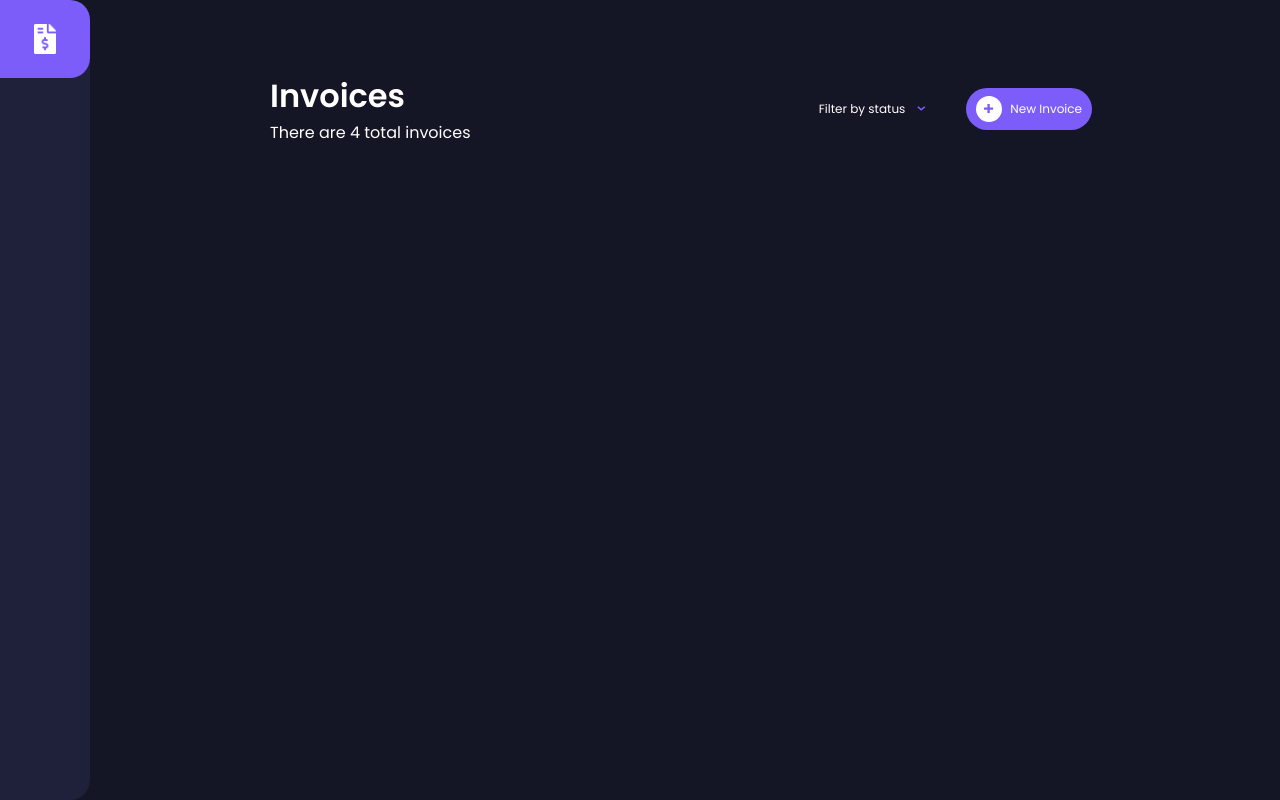
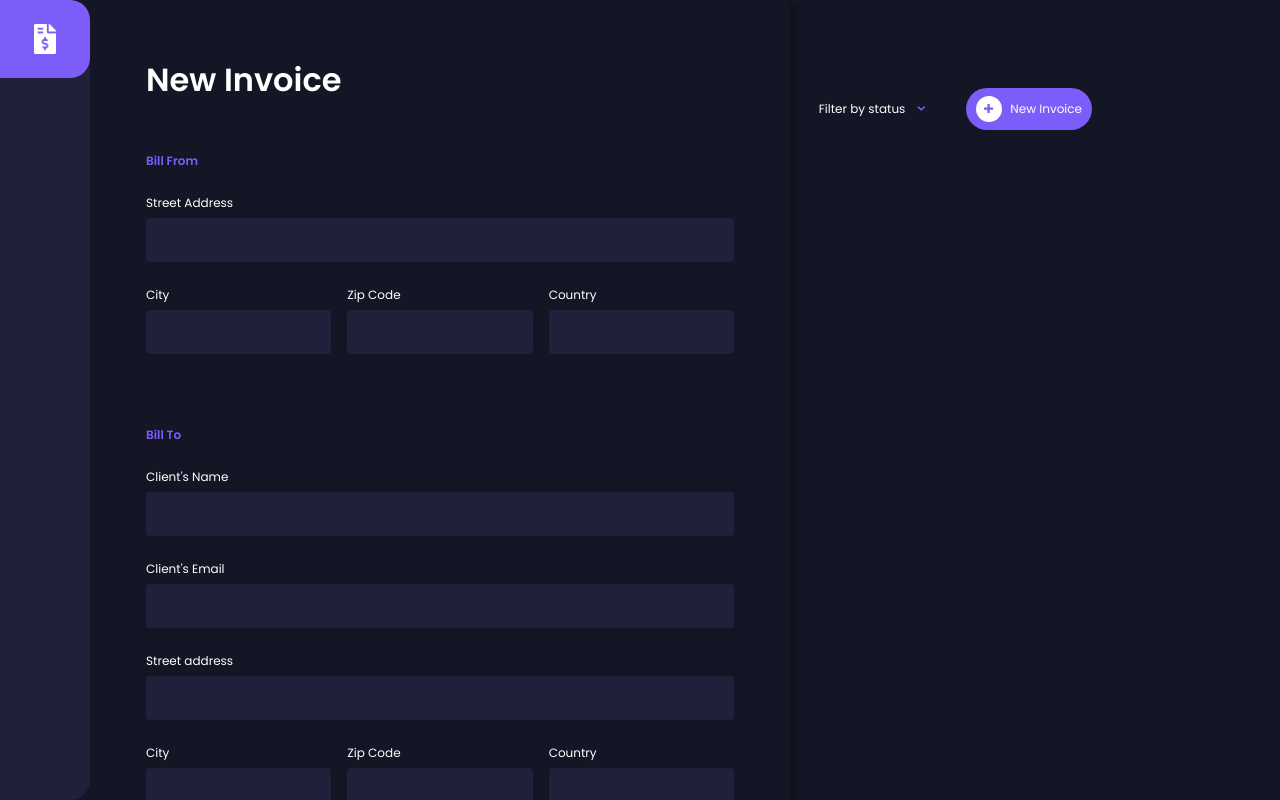
Before and after one commit to Abdul-Wahab12/InvoiceApp, a Vue app: page /#/ in a window 1280 px wide. Built offline with nearby package versions, Linux system fonts and the light colour scheme.

Commit message:
Added: add Invoice Modal form for creating new invoice

```diff
--- a/src/App.vue
+++ b/src/App.vue
@@ -3,6 +3,7 @@
     <div v-if="!mobile" class="app flex flex-column">
       <Navigation />
       <div class="app-content flex flex-column">
+        <InvoiceModal />
         <router-view />
       </div>
     </div>
@@ -15,6 +16,7 @@
 
 <script>
 import Navigation from './components/Navigation.vue';
+import InvoiceModal from './components/InvoiceModal.vue';
 
 export default {
   data() {
@@ -22,12 +24,13 @@ export default {
       mobile: null,
     }
   },
+  components: {
+    Navigation,
+    InvoiceModal
+  },
   created() {
     this.checkScreen();
     window.addEventListener("resize", this.checkScreen)
-  },
-  components: {
-    Navigation
   },
   methods: {
     checkScreen() {
@@ -59,6 +62,7 @@ export default {
   @media(min-width: 900px) {
     flex-direction: row !important;
   }
+
   .app-content {
     padding: 0 20px;
     flex: 1;
--- a/src/components/InvoiceModal.vue
+++ b/src/components/InvoiceModal.vue
@@ -56,6 +56,64 @@
                     </div>
                 </div>
             </div>
+
+            <!-- Invoice Work Details -->
+            <div class="invoice-work flex flex-column">
+                <div class="payment flex">
+                    <div class="input flex flex-column">
+                        <label for="invoiceDate">Invoice Date</label>
+                        <input disabled type="text" id="invoiceDate" v-model="invoiceDate">
+                    </div>
+                    <div class="input flex flex-column">
+                        <label for="paymentDueDate">Payment Due</label>
+                        <input disabled type="text" id="paymentDueDate" v-model="paymentDueDate">
+                    </div>
+                </div>
+                <div class="input flex flex-column">
+                    <label for="paymentTerms">Payment Terms</label>
+                    <select required type="text" id="paymentTerms" v-model="paymentTerms">
+                        <option value="30">Net 30 Days</option>
+                        <option value="60">Net 60 Days</option>
+                    </select>
+                </div>
+                <div class="input flex flex-column">
+                    <label for="productDescription">Product Description</label>
+                    <input required type="text" id="productDescription" v-model="productDescription">
+                </div>
+                <div class="work-items">
+                    <h3>Item List</h3>
+                    <table class="item-list">
+                        <tr class="table-heading flex">
+                            <th class="item-name">Item Name</th>
+                            <th class="qty">Qty</th>
+                            <th class="price">Price</th>
+                            <th class="total">Total</th>
+                        </tr>
+                        <tr class="table-items flex" v-for="(item, index) in invoiceItemList" :key="index">
+                            <td class="item-name"><input type="text" v-model="item.itemName"></td>
+                            <td class="qty"><input type="text" v-model="item.qty"></td>
+                            <td class="price"><input type="text" v-model="item.price"></td>
+                            <td class="total">${{ item.total = item.qty * item.price }}</td>
+                            <img @click="deleteInvoiceItem(item.id)" src="../assets/icon-delete.svg" alt="">
+                        </tr>
+                    </table>
+                    <div @click="addNewInvoiceItem" class="flex button">
+                        <img src="../assets/icon-plus.svg" alt="">
+                        Add New Item
+                    </div>
+                </div>
+            </div>
+
+            <!-- Save/Exit Button -->
+            <div class="save flex">
+                <div class="left">
+                    <button @click="closeInvoice" class="red">Cancel</button>
+                </div>
+                <div class="right flex">
+                    <button @click="saveDraft" class="dark-purple">Save Draft</button>
+                    <button @click="publishInvoice" class="purple">Create Invoice</button>
+                </div>
+            </div>
         </form>
     </div>
 </template>
@@ -90,4 +148,113 @@ export default {
 }
 </script>
 
-<style lang="scss" scoped></style>
+<style lang="scss" scoped>
+.invoice-wrap {
+    position: fixed;
+    top: 0;
+    left: 0;
+    background-color: transparent;
+    width: 100%;
+    height: 100vh;
+    overflow: scroll;
+    @media(min-width: 900px) {
+        left: 90px;
+    }
+
+    .invoice-content {
+        position: relative;
+        padding: 56px;
+        max-width: 700px;
+        width: 100%;
+        background-color: #141625;
+        color: #fff;
+        box-shadow: 10px 4px 6px -1px rgba(0, 0, 0, 0.2), 0 2px 4px -1px rgba(0, 0, 0, 0.06);
+
+        h1 {
+            margin-bottom: 48px;
+            color: #fff;
+        }
+
+        h3 {
+            margin-bottom: 16px;
+            font-size: 18px;
+            color: #777198;
+        }
+
+        h4 {
+            color: #7c5dfa;
+            font-size: 12px;
+            margin-bottom: 24px;
+        }
+        // Bill to - Bill from
+
+        .bill-to,
+        .bill-from {
+            margin-bottom: 48px;
+
+            .location-details {
+                gap: 16px;
+
+                div {
+                    flex: 1;
+                }
+            }
+        }
+
+        // Invoice Work
+
+        .invoice-work {
+            .payment {
+                gap: 24px;
+                div {
+                    flex: 1;
+                }
+            }
+
+            .work-items {
+                .item-list {
+                    width: 100%;
+
+                    // Item table Styling
+                    .table-heading,
+                    .table-items {
+                        gap: 16px;
+                        font-size: 12px;
+
+                        .item-name {
+                            flex-basis: 50%;
+                        }
+
+                        .qty {
+                            flex-basis: 10%;
+                        }
+                    }
+                }
+            }
+        }
+    }
+
+    .input {
+        margin-bottom: 24px;
+    }
+
+    label {
+        font-size: 12px;
+        margin-bottom: 6px;
+    }
+
+    input,
+    select {
+        width: 100%;
+        background-color: #1e2139;
+        color: #fff;
+        border-radius: 4px;
+        padding: 12px 4px;
+        border: none;
+
+        &:focus {
+            outline: none;
+        }
+    }
+}
+</style>
--- a/src/views/HomeView.vue
+++ b/src/views/HomeView.vue
@@ -90,7 +90,7 @@ export default {
           top: 25px;
           list-style: none;
           background-color: #1e2139;
-          box-shadow: 0 4px 6px -1px rgba(0, 0, 0, 0.1) 0 2px 4px -1px rgba(0, 0, 0, 0.06);
+          box-shadow: 0 4px 6px -1px rgba(0, 0, 0, 0.1), 0 2px 4px -1px rgba(0, 0, 0, 0.06);
 
           li {
             cursor: pointer;
```
